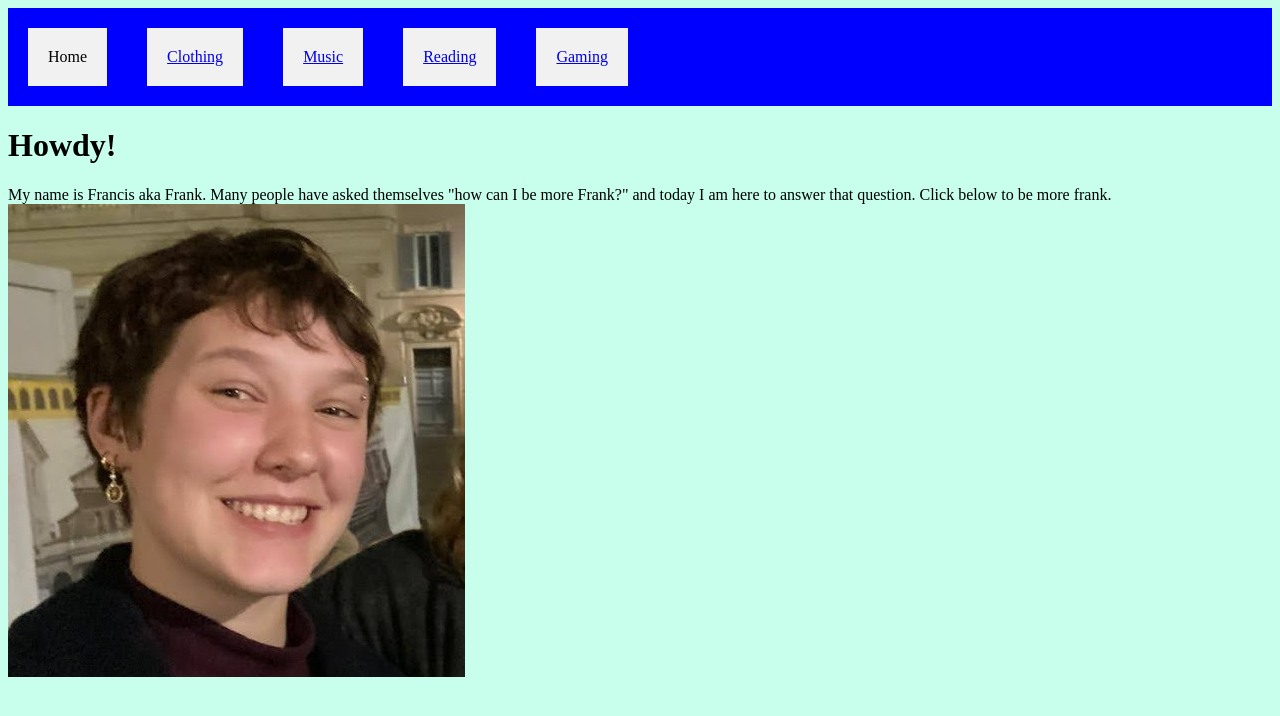
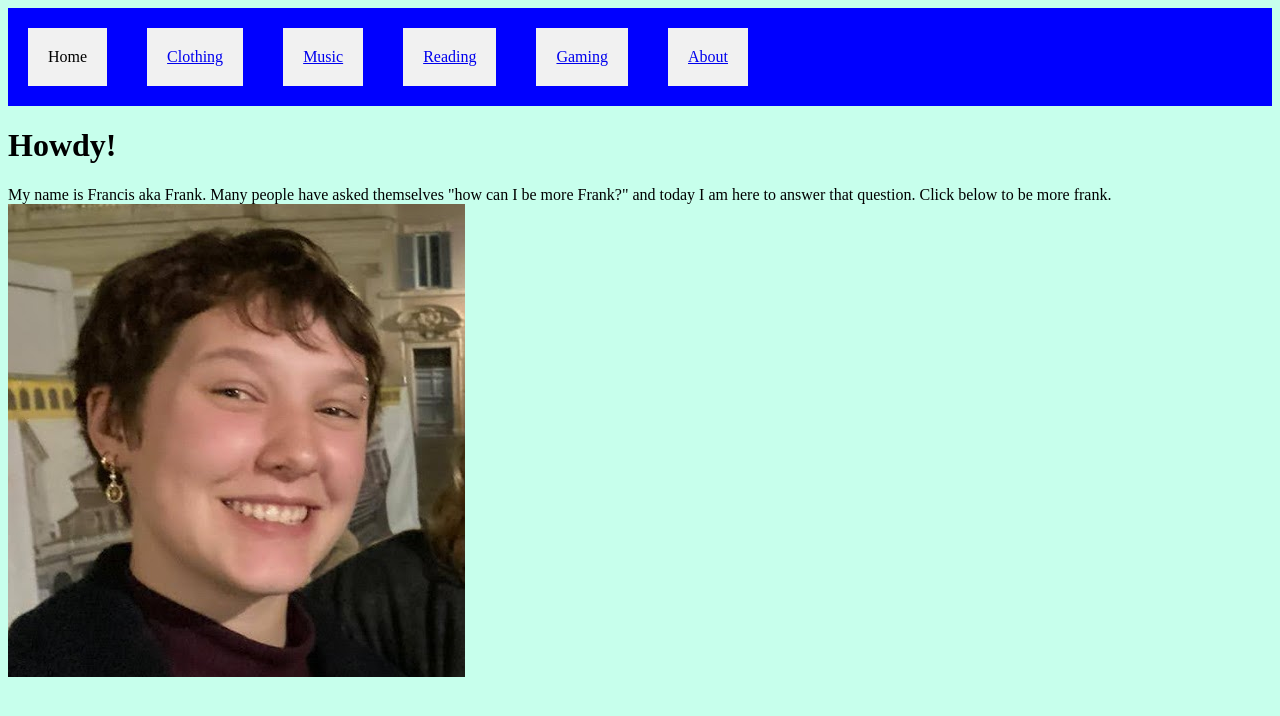
Before and after one commit to lordfrank17/introdh1, a plain HTML site: page index.html in a window 1280 px wide. Drawn offline with Linux system fonts and the light colour scheme.

Commit message:
Update index.html

```diff
--- a/index.html
+++ b/index.html
@@ -24,6 +24,7 @@
       <div><a href="music.html">Music</a></div>
       <div><a href="reading.html">Reading</a></div>
       <div><a href="gaming.html">Gaming</a></div>
+      <div><a href="about.html">About</a></div>
       </div>
 
     <h1>
```
